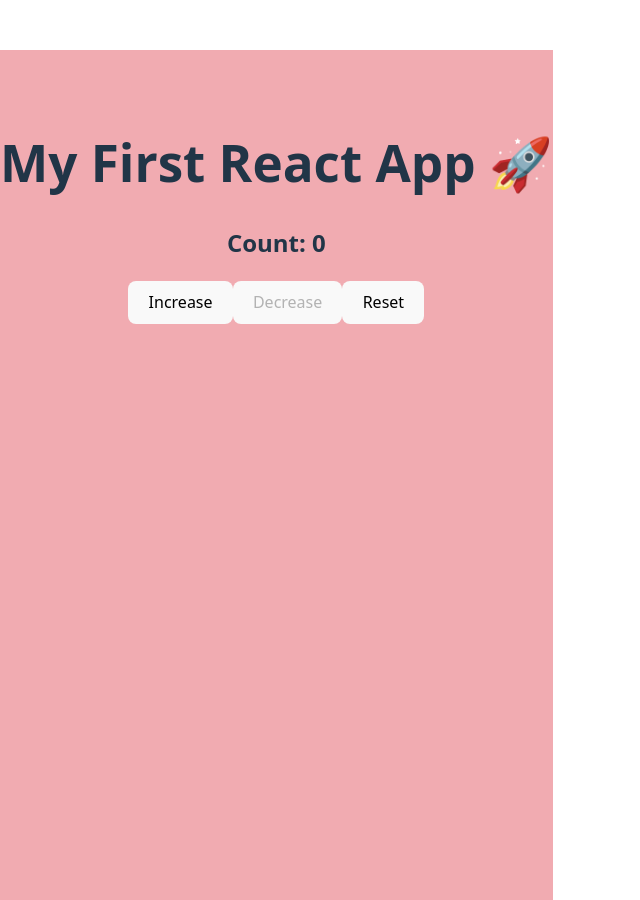
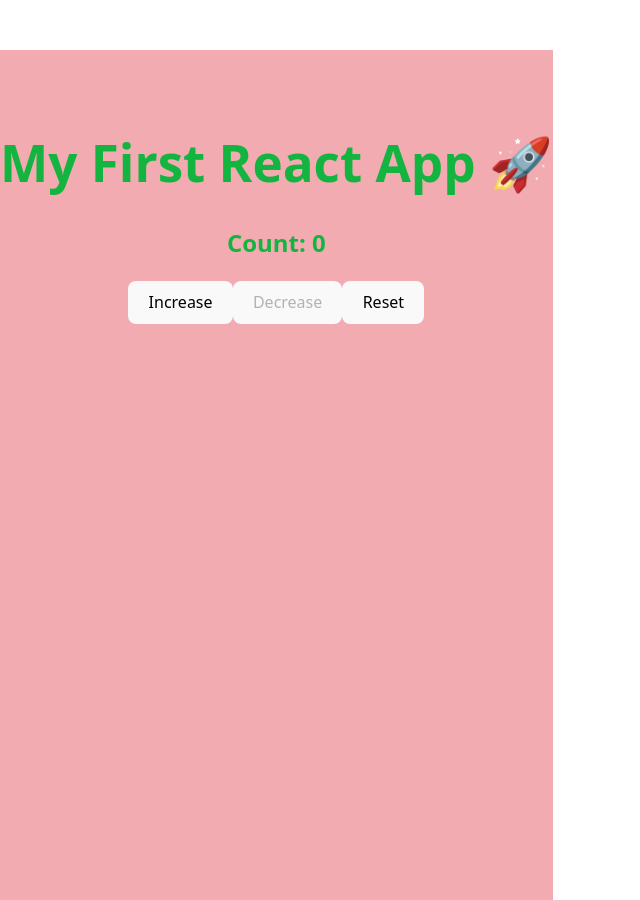
Before and after one commit to TusharLingnurk/react-counter-app, a React (Vite) app in the folder react-master/: page / in a window 1280 px wide. Shown: the whole page, without its empty margins (0-640 px from the left). Built offline with nearby package versions, Linux system fonts and the light colour scheme.

Commit message:
Added dymanic text color logic

```diff
--- a/react-master/src/App.jsx
+++ b/react-master/src/App.jsx
@@ -4,13 +4,16 @@ function App() {
   const [count, setCount] = useState(0);
 
   let backgroundColor = "#e2abe4";
+  let textColor = "#000000";
 
 if (count === 0) {
   backgroundColor = "#f1abb1"; // red
+  textColor = "#14b441";
 } else if (count >= 3 && count <= 5) {
   backgroundColor = "#deca87"; // yellow
 } else if (count > 5) {
   backgroundColor = "#bbeec7"; // green
+  textColor = "#d21717";
 }
 
   return (
@@ -19,6 +22,7 @@ if (count === 0) {
     textAlign: "center",
     marginTop: "50px",
     backgroundColor: backgroundColor,
+    color: textColor,
     minHeight: "100vh",
     paddingTop: "50px"
     }}
```
